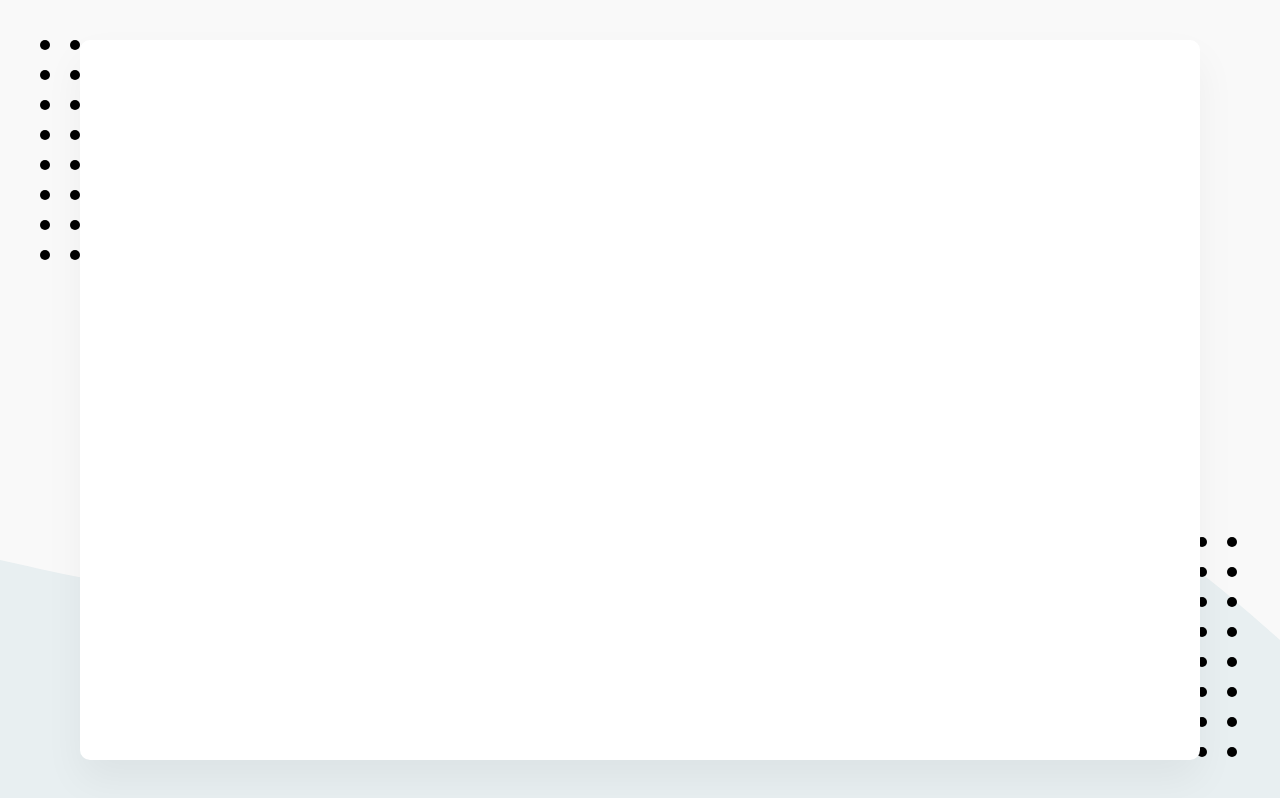
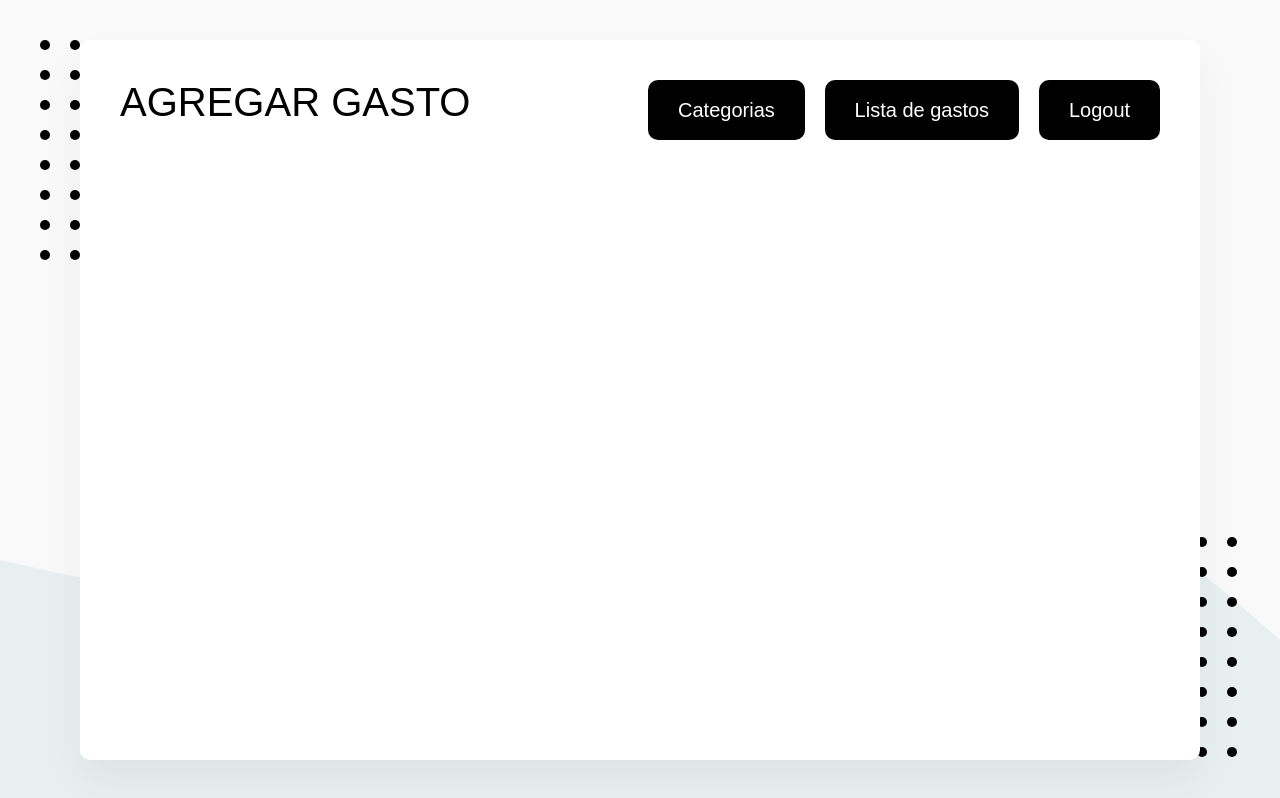
Before and after one commit to adrianjguerrero/app-gastos, a React (Create React App) app: page / in a window 1280 px wide. Built offline with nearby package versions, Linux system fonts and the light colour scheme; what webfontloader would draw is missing.

Commit message:
header de app y gastos por categoria

```diff
--- a/src/App.js
+++ b/src/App.js
@@ -1,10 +1,26 @@
 import './App.css';
+import {Helmet} from 'react-helmet'
+import  {Header, Titulo, ContenedorBotones, ContenedorHeader} from './elements/Header'
+import Boton from './elements/Boton'
 
 function App() {
   return (
-    <div className="">
+    <>
+      <Helmet>
+        <title>Agregar gasto</title>
+      </Helmet>
+      <Header>
+        <ContenedorHeader>
+          <Titulo>Agregar gasto</Titulo>
+          <ContenedorBotones>
+            <Boton to="/categories">Categorias</Boton>
+            <Boton to="/list">Lista de gastos</Boton>
+            <Boton>Logout</Boton>
+          </ContenedorBotones>
+        </ContenedorHeader>
+      </Header>
 
-    </div>
+    </>
   );
 }
 
--- a/src/components/ExpensesByCategory.js
+++ b/src/components/ExpensesByCategory.js
@@ -1,7 +1,22 @@
 import React from 'react';
+import {Helmet} from 'react-helmet'
+import  {Header, Titulo, ContenedorBotones, ContenedorHeader} from './../elements/Header'
 
 const ExpensesByCategory = () => {
-    return ( <h1>ExpensesByCategory</h1> );
+    return (
+        <>
+        <Helmet>
+          <title>Gasto por categoria</title>
+        </Helmet>
+        <Header>
+
+          <ContenedorHeader>
+            <Titulo>Gastos por categoría</Titulo>
+          </ContenedorHeader>
+        </Header>
+
+      </>
+     );
 }
 
 export default ExpensesByCategory
--- /dev/null
+++ b/src/elements/Boton.js
@@ -0,0 +1,29 @@
+import styled from 'styled-components'
+import {Link} from 'react-router-dom'
+
+const Boton = styled(Link)`
+    background: ${(props) => props.primario ? '#5B69E2' : '#000'};
+    width: ${(props) => props.conIcono ? '15.62rem' : 'auto'}; /* 250px */
+    margin-left: 1.25rem; /* 20px */
+    border: none;
+    border-radius: 0.625rem; /* 10px */
+    color: #fff;
+    font-family: 'Work Sans', sans-serif;
+    height: 3.75rem; /* 60px */
+    padding: 1.25rem 1.87rem; /* 20px 30px */
+    font-size: 1.25rem; /* 20px */
+    font-weight: 500;
+    cursor: pointer;
+    text-decoration: none;
+    display: inline-flex;
+    justify-content: space-between;
+    align-items: center;
+    outline: none;
+
+    svg {
+        height: ${(props) => props.iconoGrande ? '100%' : '0.75rem;'};  /* 12px */
+        fill: white;
+    }
+`;
+
+export default Boton
--- /dev/null
+++ b/src/elements/Header.js
@@ -0,0 +1,50 @@
+import styled from 'styled-components'
+
+const Header = styled.div`
+    width: 100%;
+    padding: 2.5rem; /* 40px */
+    display: flex;
+    justify-content: space-between;
+    align-items: center;
+
+    @media(max-width: 60rem){ /* 950px */
+        justify-content: start;
+    }
+`;
+
+const Titulo = styled.h1`
+    font-weight: normal;
+    text-transform: uppercase;
+    font-size: 2.5rem; /* 40px */
+
+
+    @media(max-width: 60rem){ /* 950px */
+        font-size: 2rem; /* 32px */
+    }
+`;
+
+const ContenedorHeader = styled.div`
+    width: 100%;
+    display: flex;
+    justify-content: space-between;
+
+    @media(max-width: 60rem){ /* 950px */
+        display: flex;
+        flex-direction: column-reverse;
+        align-items: center;
+
+        & > div {
+            display: flex;
+            margin-bottom: 1.25rem; /* 20px */
+            justify-content: end;
+        }
+    }
+`;
+
+const ContenedorBotones = styled.div`
+    display: flex;
+    justify-content: space-between;
+    align-items: center;
+`;
+
+export {Header, Titulo, ContenedorBotones, ContenedorHeader}
```
Also changed, not shown: 1 other file (tests, documents, lock files or other folders).
